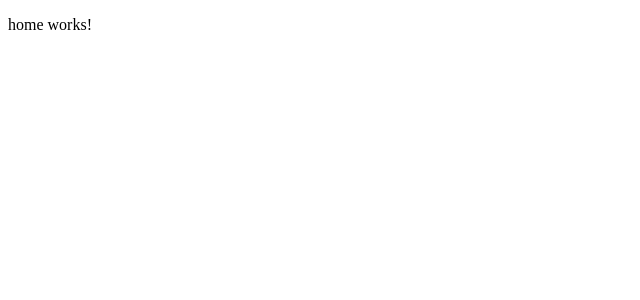
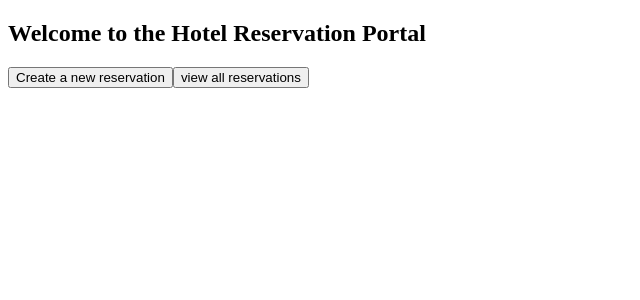
Before and after one commit to firaschmek/hotelReservationApp, an Angular app: page / in a window 1280 px wide. Shown: the top 300 px of the page, without its empty margins (0-640 px from the left). Built offline with nearby package versions, Linux system fonts and the light colour scheme.

Commit message:
Building a simple navigation

```diff
--- a/src/app/app-module.ts
+++ b/src/app/app-module.ts
@@ -3,6 +3,8 @@
 
 import { AppRoutingModule } from './app-routing-module';
 import { App } from './app';
+import { HomeModule } from './home/home-module';
+import { ReservationModule } from './reservation/reservation-module';
 
 @NgModule({
   declarations: [
@@ -10,7 +12,9 @@
   ],
   imports: [
     BrowserModule,
-    AppRoutingModule
+    AppRoutingModule,
+    HomeModule,
+    ReservationModule
   ],
   providers: [
     provideBrowserGlobalErrorListeners()
--- a/src/app/app-routing-module.ts
+++ b/src/app/app-routing-module.ts
@@ -6,7 +6,7 @@
 
 const routes: Routes = [
   { path: "", component: Home },
-  { path: "lsit", component: ReservationList },
+  { path: "list", component: ReservationList },
   { path: "new", component: ReservationForm }
 ];
 
--- a/src/app/home/home.html
+++ b/src/app/home/home.html
@@ -1 +1,6 @@
-<p>home works!</p>
+<div>
+<h2>Welcome to the Hotel Reservation Portal</h2>
+<button [routerLink]="['/new']">Create a new reservation</button>
+<button [routerLink]="['/list']">view all reservations</button>
+
+</div>
```
Also changed, not shown: src/app/home/home-module.ts (+6 -2 lines).
